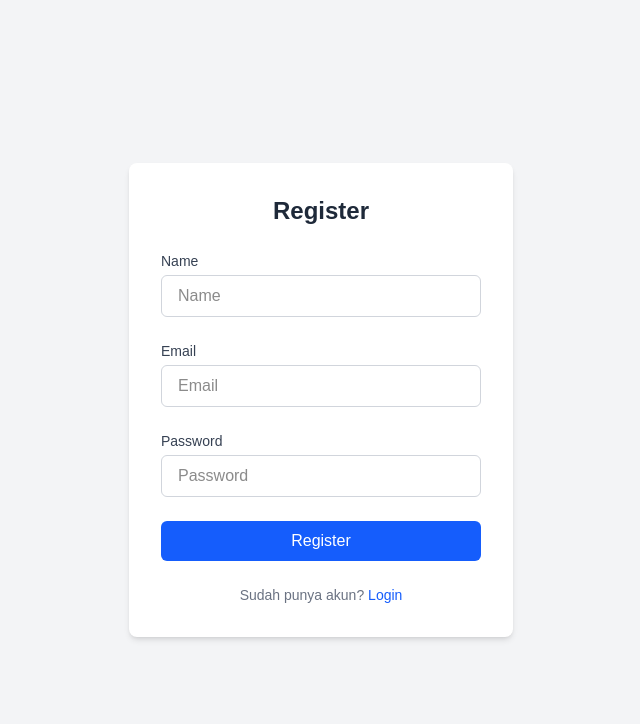
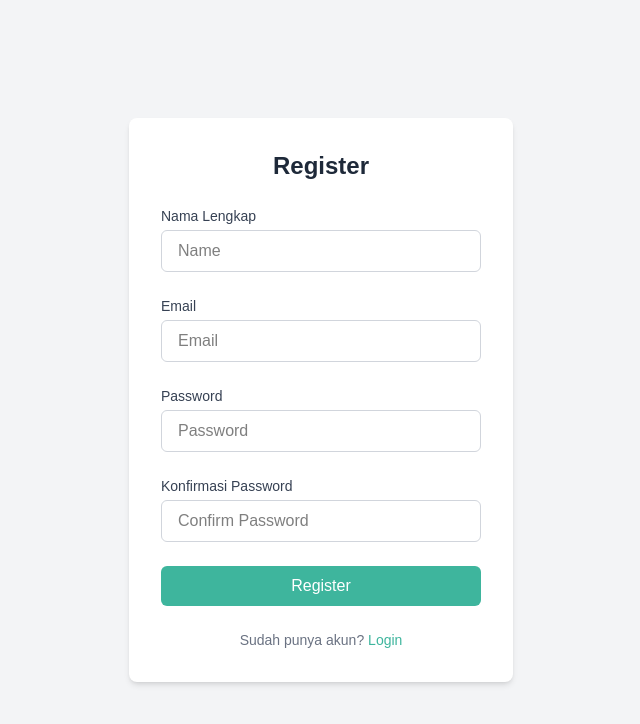
Before and after one commit to tamamfb/PlastiCraft, a Next.js app in the folder plasticraft/: page /register in a window 1280 px wide. Shown: the top 724 px of the page, without its empty margins (319-959 px from the left). Built offline with nearby package versions, Linux system fonts and the light colour scheme.

Commit message:
update login register

```diff
--- a/plasticraft/app/login/page.tsx
+++ b/plasticraft/app/login/page.tsx
@@ -1,9 +1,19 @@
 'use client';
 
-import { useState } from 'react';
+import { useEffect, useState } from 'react';
+import { useSearchParams } from 'next/navigation';
 
 export default function LoginPage() {
   const [form, setForm] = useState({ email: '', password: '' });
+  const [showSuccess, setShowSuccess] = useState(false);
+  const searchParams = useSearchParams();
+
+  useEffect(() => {
+    if (searchParams.get('success') === '1') {
+      setShowSuccess(true);
+      setTimeout(() => setShowSuccess(false), 3000);
+    }
+  }, [searchParams]);
 
   const handleSubmit = async (e: React.FormEvent) => {
     e.preventDefault();
@@ -17,7 +27,13 @@ export default function LoginPage() {
   };
 
   return (
-    <div className="min-h-screen flex items-center justify-center bg-gray-100">
+    <div className="min-h-screen flex items-center justify-center bg-gray-100 relative">
+      {showSuccess && (
+        <div className="absolute top-5 right-5 bg-green-500 text-white px-4 py-2 rounded shadow-md animate-bounce">
+          Registrasi berhasil! Silakan login.
+        </div>
+      )}
+
       <form
         onSubmit={handleSubmit}
         className="bg-white p-8 rounded-lg shadow-md w-full max-w-sm space-y-6"
@@ -30,7 +46,7 @@ export default function LoginPage() {
             type="email"
             placeholder="Email"
             onChange={(e) => setForm({ ...form, email: e.target.value })}
-            className="w-full px-4 py-2 border border-gray-300 rounded-md focus:outline-none focus:ring focus:ring-blue-300"
+            className="text-black w-full px-4 py-2 border border-gray-300 rounded-md"
             required
           />
         </div>
@@ -41,20 +57,21 @@ export default function LoginPage() {
             type="password"
             placeholder="Password"
             onChange={(e) => setForm({ ...form, password: e.target.value })}
-            className="w-full px-4 py-2 border border-gray-300 rounded-md focus:outline-none focus:ring focus:ring-blue-300"
+            className="text-black w-full px-4 py-2 border border-gray-300 rounded-md"
             required
           />
         </div>
 
         <button
           type="submit"
-          className="w-full bg-blue-600 text-white py-2 rounded-md hover:bg-blue-700 transition"
+          className="w-full bg-[#3EB59D] text-white py-2 rounded-md hover:bg-[#8BD0C2] transition cursor-pointer"
         >
           Login
         </button>
 
         <p className="text-center text-sm text-gray-500">
-          Belum punya akun? <a href="/register" className="text-blue-600 hover:underline">Register</a>
+          Belum punya akun?{' '}
+          <a href="/register" className="text-[#3EB59D] hover:underline">Register</a>
         </p>
       </form>
     </div>
--- a/plasticraft/app/register/page.tsx
+++ b/plasticraft/app/register/page.tsx
@@ -1,23 +1,46 @@
 'use client';
 
 import { useState } from 'react';
+import { useRouter } from 'next/navigation';
 
 export default function RegisterPage() {
-  const [form, setForm] = useState({ name: '', email: '', password: '' });
+  const [form, setForm] = useState({
+    name: '',
+    email: '',
+    password: '',
+    confirmPassword: '',
+  });
+  const router = useRouter();
 
   const handleSubmit = async (e: React.FormEvent) => {
     e.preventDefault();
+
+    if (form.password !== form.confirmPassword) {
+      alert('Password dan Konfirmasi Password tidak cocok');
+      return;
+    }
+
     const res = await fetch('/api/auth/register', {
       method: 'POST',
       headers: { 'Content-Type': 'application/json' },
-      body: JSON.stringify(form),
+      body: JSON.stringify({
+        name: form.name,
+        email: form.email,
+        password: form.password,
+      }),
     });
+
     const data = await res.json();
-    alert(data.message || data.error);
+
+    if (res.ok) {
+      router.push('/login?success=1');
+    } else {
+      alert(data.error);
+    }
   };
 
   return (
-    <div className="min-h-screen flex items-center justify-center bg-gray-100">
+    <div className="min-h-screen flex items-center justify-center bg-gray-100 relative">
       <form
         onSubmit={handleSubmit}
         className="bg-white p-8 rounded-lg shadow-md w-full max-w-sm space-y-6"
@@ -25,12 +48,12 @@ export default function RegisterPage() {
         <h1 className="text-2xl font-bold text-center text-gray-800">Register</h1>
 
         <div>
-          <label className="block text-sm font-medium text-gray-700 mb-1">Name</label>
+          <label className="block text-sm font-medium text-gray-700 mb-1">Nama Lengkap</label>
           <input
             type="text"
             placeholder="Name"
             onChange={(e) => setForm({ ...form, name: e.target.value })}
-            className="w-full px-4 py-2 border border-gray-300 rounded-md focus:outline-none focus:ring focus:ring-blue-300"
+            className="text-black w-full px-4 py-2 border border-gray-300 rounded-md"
             required
           />
         </div>
@@ -41,7 +64,7 @@ export default function RegisterPage() {
             type="email"
             placeholder="Email"
             onChange={(e) => setForm({ ...form, email: e.target.value })}
-            className="w-full px-4 py-2 border border-gray-300 rounded-md focus:outline-none focus:ring focus:ring-blue-300"
+            className="text-black w-full px-4 py-2 border border-gray-300 rounded-md"
             required
           />
         </div>
@@ -52,20 +75,32 @@ export default function RegisterPage() {
             type="password"
             placeholder="Password"
             onChange={(e) => setForm({ ...form, password: e.target.value })}
-            className="w-full px-4 py-2 border border-gray-300 rounded-md focus:outline-none focus:ring focus:ring-blue-300"
+            className="text-black w-full px-4 py-2 border border-gray-300 rounded-md"
+            required
+          />
+        </div>
+
+        <div>
+          <label className="block text-sm font-medium text-gray-700 mb-1">Konfirmasi Password</label>
+          <input
+            type="password"
+            placeholder="Confirm Password"
+            onChange={(e) => setForm({ ...form, confirmPassword: e.target.value })}
+            className="text-black w-full px-4 py-2 border border-gray-300 rounded-md"
             required
           />
         </div>
 
         <button
           type="submit"
-          className="w-full bg-blue-600 text-white py-2 rounded-md hover:bg-blue-700 transition"
+          className="w-full bg-[#3EB59D] text-white py-2 rounded-md hover:bg-[#8BD0C2] transition cursor-pointer"
         >
           Register
         </button>
 
         <p className="text-center text-sm text-gray-500">
-          Sudah punya akun? <a href="/login" className="text-blue-600 hover:underline">Login</a>
+          Sudah punya akun?{' '}
+          <a href="/login" className="text-[#3EB59D] hover:underline">Login</a>
         </p>
       </form>
     </div>
```
Also changed, not shown: plasticraft/public/logo.png.
